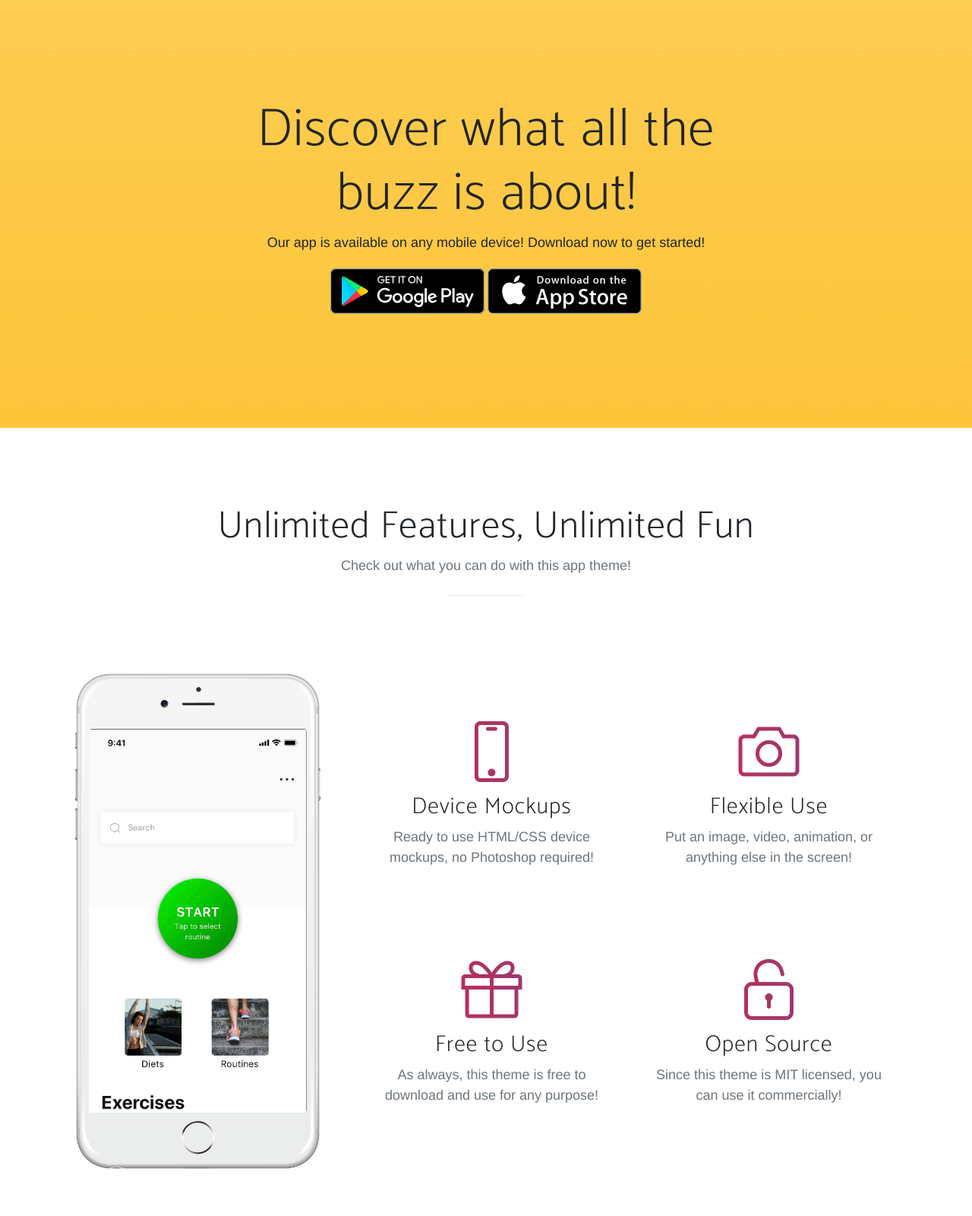
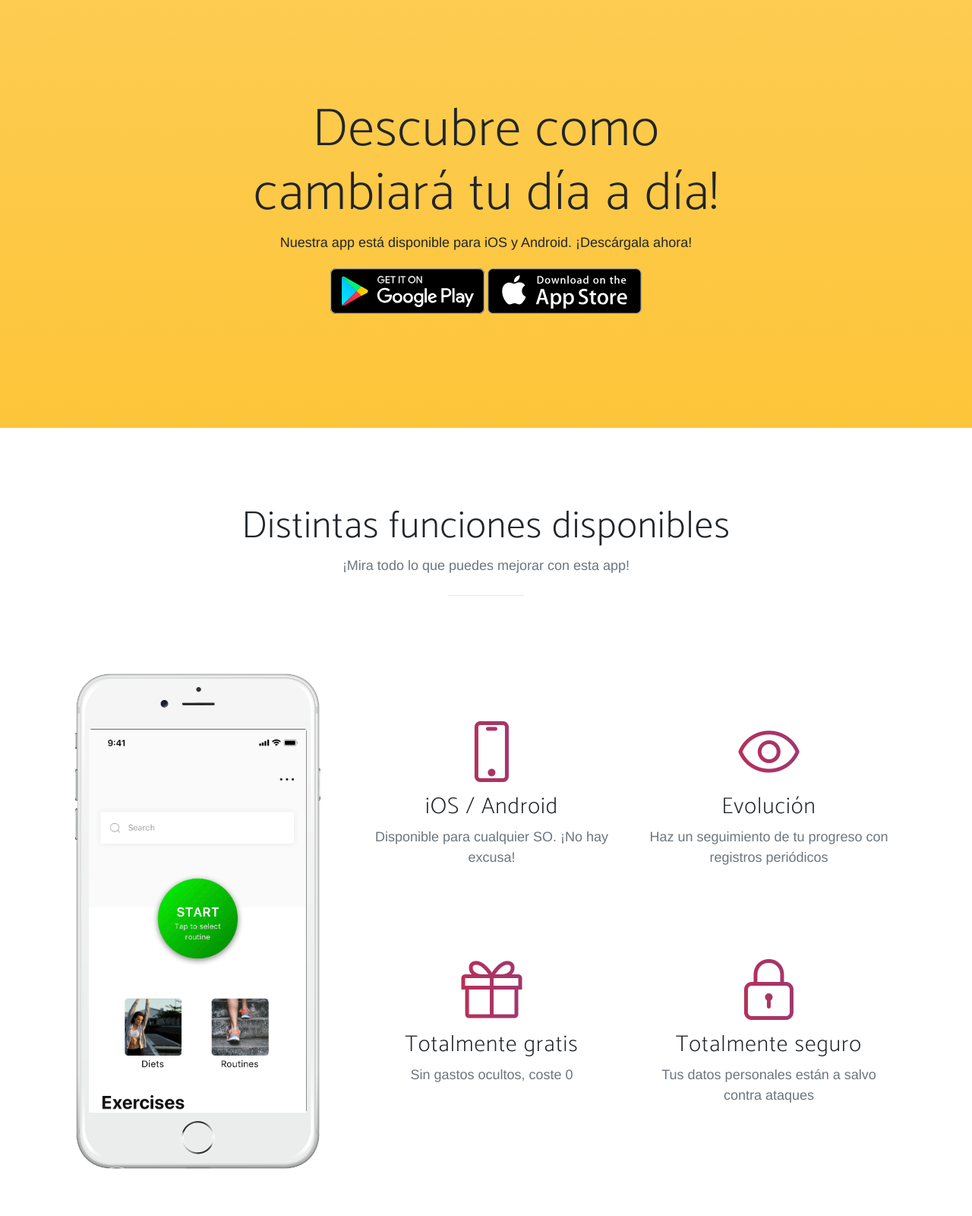
Before and after one commit to SergioGarcia-Wolframito/Landing-page-EandH, a plain HTML site: page index.html in a window 1280 px wide. Shown: the part 820-2420 px from the top of the page at 76% size. Drawn offline with Linux system fonts and the light colour scheme; a web font is replaced by a local one.

Commit message:
Update web

```diff
--- a/index.html
+++ b/index.html
@@ -86,8 +86,8 @@
     <div class="container">
       <div class="row">
         <div class="col-md-8 mx-auto">
-          <h2 class="section-heading">Discover what all the buzz is about!</h2>
-          <p>Our app is available on any mobile device! Download now to get started!</p>
+          <h2 class="section-heading">Descubre como cambiará tu día a día!</h2>
+          <p>Nuestra app está disponible para iOS y Android. ¡Descárgala ahora!</p>
           <div class="badges">
             <a class="badge-link" href="#"><img src="img/google-play-badge.svg" alt=""></a>
             <a class="badge-link" href="#"><img src="img/app-store-badge.svg" alt=""></a>
@@ -100,8 +100,8 @@
   <section class="features" id="features">
     <div class="container">
       <div class="section-heading text-center">
-        <h2>Unlimited Features, Unlimited Fun</h2>
-        <p class="text-muted">Check out what you can do with this app theme!</p>
+        <h2>Distintas funciones disponibles</h2>
+        <p class="text-muted">¡Mira todo lo que puedes mejorar con esta app!</p>
         <hr>
       </div>
       <div class="row">
@@ -126,15 +126,15 @@
               <div class="col-lg-6">
                 <div class="feature-item">
                   <i class="icon-screen-smartphone text-primary"></i>
-                  <h3>Device Mockups</h3>
-                  <p class="text-muted">Ready to use HTML/CSS device mockups, no Photoshop required!</p>
+                  <h3>iOS / Android</h3>
+                  <p class="text-muted">Disponible para cualquier SO. ¡No hay excusa! </p>
                 </div>
               </div>
               <div class="col-lg-6">
                 <div class="feature-item">
-                  <i class="icon-camera text-primary"></i>
-                  <h3>Flexible Use</h3>
-                  <p class="text-muted">Put an image, video, animation, or anything else in the screen!</p>
+                  <i class="icon-eye text-primary"></i>
+                  <h3>Evolución</h3>
+                  <p class="text-muted">Haz un seguimiento de tu progreso con registros periódicos</p>
                 </div>
               </div>
             </div>
@@ -142,15 +142,15 @@
               <div class="col-lg-6">
                 <div class="feature-item">
                   <i class="icon-present text-primary"></i>
-                  <h3>Free to Use</h3>
-                  <p class="text-muted">As always, this theme is free to download and use for any purpose!</p>
+                  <h3>Totalmente gratis</h3>
+                  <p class="text-muted">Sin gastos ocultos, coste 0</p>
                 </div>
               </div>
               <div class="col-lg-6">
                 <div class="feature-item">
-                  <i class="icon-lock-open text-primary"></i>
-                  <h3>Open Source</h3>
-                  <p class="text-muted">Since this theme is MIT licensed, you can use it commercially!</p>
+                  <i class="icon-lock text-primary"></i>
+                  <h3>Totalmente seguro</h3>
+                  <p class="text-muted">Tus datos personales están a salvo contra ataques</p>
                 </div>
               </div>
             </div>
@@ -163,8 +163,8 @@
   <section class="cta">
     <div class="cta-content">
       <div class="container">
-        <h2>Stop waiting.<br>Start building.</h2>
-        <a href="#contact" class="btn btn-outline btn-xl js-scroll-trigger">Let's Get Started!</a>
+        <h2>No eres lo que logras.<br>Eres lo que superas.</h2>
+        <a href="#contact" class="btn btn-outline btn-xl js-scroll-trigger">¡Comienza ya!</a>
       </div>
     </div>
     <div class="overlay"></div>
@@ -172,9 +172,7 @@
 
   <section class="contact bg-primary" id="contact">
     <div class="container">
-      <h2>We
-        <i class="fas fa-heart"></i>
-        new friends!</h2>
+      <h2>Síguenos</h2>
       <ul class="list-inline list-social">
         <li class="list-inline-item social-twitter">
           <a href="#">
@@ -197,18 +195,7 @@
 
   <footer>
     <div class="container">
-      <p>&copy; Your Website 2019. All Rights Reserved.</p>
-      <ul class="list-inline">
-        <li class="list-inline-item">
-          <a href="#">Privacy</a>
-        </li>
-        <li class="list-inline-item">
-          <a href="#">Terms</a>
-        </li>
-        <li class="list-inline-item">
-          <a href="#">FAQ</a>
-        </li>
-      </ul>
+      <p>&copy; Easy & Health 2019. All Rights Reserved.</p>
     </div>
   </footer>
 
```
Also changed, not shown: 1 other file.
